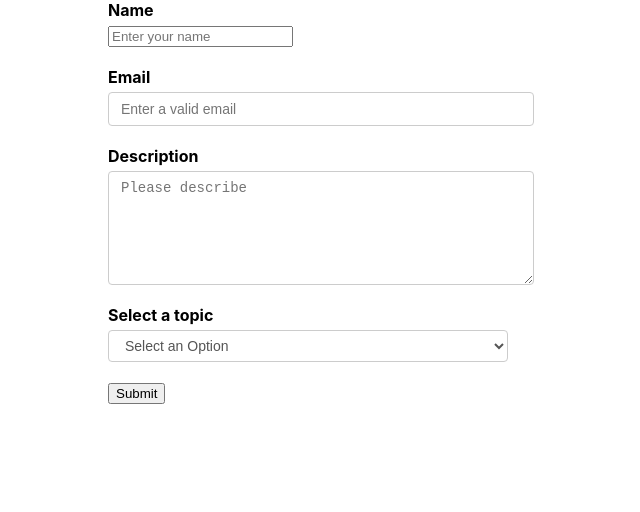
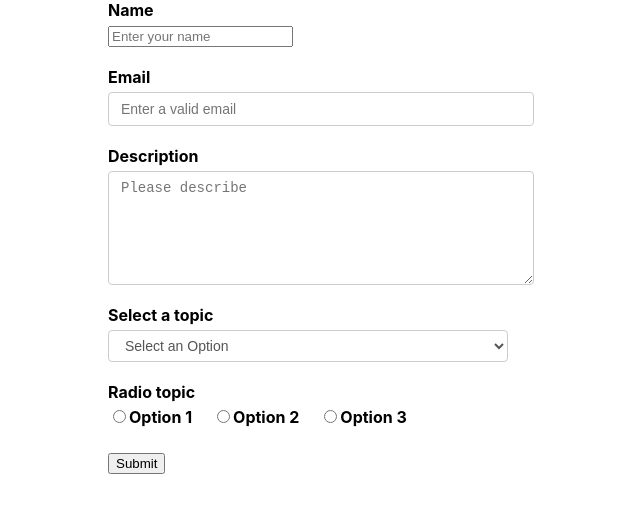
Before and after one commit to troychaplin/formik-ui, a React (Create React App) app: page / in a window 1280 px wide. Shown: the top 512 px of the page, without its empty margins (319-959 px from the left). Built offline with nearby package versions, Linux system fonts and the light colour scheme.

Commit message:
add: radio field

```diff
--- a/src/components/FormikContainer/FormikContainer.js
+++ b/src/components/FormikContainer/FormikContainer.js
@@ -6,21 +6,29 @@
 function FormikContainer() {
   const dropdownOptions = [
     { key: 'Select an Option', value: '' },
-    { key: 'Option 1', value: 'option1' },
-    { key: 'Option 2', value: 'option2' },
-    { key: 'Option 3', value: 'option3' },
+    { key: 'Option 1', value: 'selectOption1' },
+    { key: 'Option 2', value: 'selectOption2' },
+    { key: 'Option 3', value: 'selectOption3' },
+  ]
+
+  const radioOptions = [
+    { key: 'Option 1', value: 'radioOption1' },
+    { key: 'Option 2', value: 'radioOption2' },
+    { key: 'Option 3', value: 'radioOption3' },
   ]
 
   const initialValues = {
     email: '',
     description: '',
-    selectOption: ''
+    selectOption: '',
+    radioOption: ''
   }
 
   const validationSchema = Yup.object({
     email: Yup.string().required('Required').email("Invalid email address"),
     description: Yup.string().required('Required'),
-    selectOption: Yup.string().required('Required')
+    selectOption: Yup.string().required('Required'),
+    radioOption: Yup.string().required('Required')
   })
 
   const onSubmit = values => console.log('Form data', values)
@@ -31,8 +39,7 @@
       validationSchema={validationSchema}
       onSubmit={onSubmit}
     >
-      {
-        formik => (
+      {formik => (
         <Form>
           <FormikControl
             control='input'
@@ -61,10 +68,15 @@
             name='selectOption'
             options={dropdownOptions}
           />
+          <FormikControl
+            control='radio'
+            label='Radio topic'
+            name='radioOption'
+            options={radioOptions}
+          />
           <button type="submit">Submit</button>
         </Form>
-        )
-      }
+      )}
     </Formik>
   )
 }
--- a/src/components/FormikControl/FormikControl.js
+++ b/src/components/FormikControl/FormikControl.js
@@ -2,6 +2,7 @@
 import Input from '../Input/Input';
 import TextArea from '../TextArea/TextArea';
 import Select from '../Select/Select';
+import Radio from '../Radio/Radio';
 
 function FormikControl(props) {
   const { control, ...rest } = props;
@@ -11,9 +12,10 @@
       return <Input {...rest} />
     case 'textarea':
       return <TextArea {...rest} />
-      case 'select':
+    case 'select':
       return <Select {...rest} />
     case 'radio':
+      return <Radio {...rest} />
     case 'checkbox':
     case 'date':
     default: return null
--- /dev/null
+++ b/src/components/Radio/Radio.js
@@ -0,0 +1,34 @@
+import React from 'react'
+import { Field, ErrorMessage } from 'formik'
+import TextError from '../TextError/TextError'
+
+function Radio(props) {
+  const { label, name, options, ...rest } = props
+
+  return (
+    <div className="form-control">
+      <label htmlFor={name}>{label}</label>
+      <Field name={name} {...rest}>
+        {({ field }) => {
+          return options.map(option => {
+            return (
+              <React.Fragment key={option.value}>
+                <input
+                  type="radio"
+                  id={option.value}
+                  {...field}
+                  value={option.value}
+                  checked={field.value === option.value}
+                />
+                <label htmlFor={option.value}>{option.key}</label>
+              </React.Fragment>
+            )
+          })
+        }}
+      </Field>
+      <ErrorMessage name={name} component={TextError} />
+    </div>
+  )
+}
+
+export default Radio
```
Lines whose indentation alone changed are shown as unchanged.
